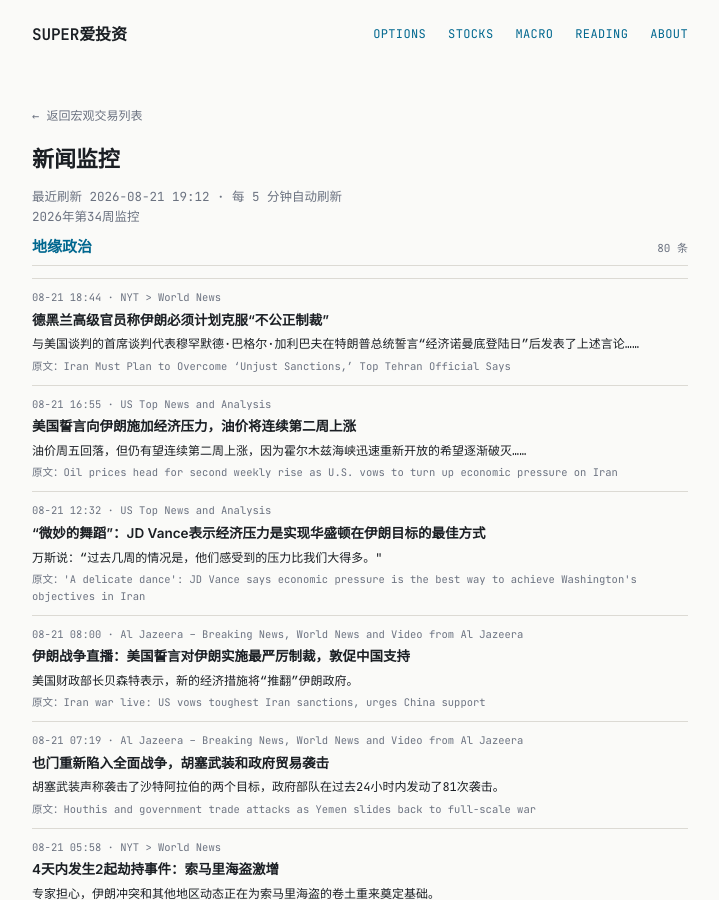
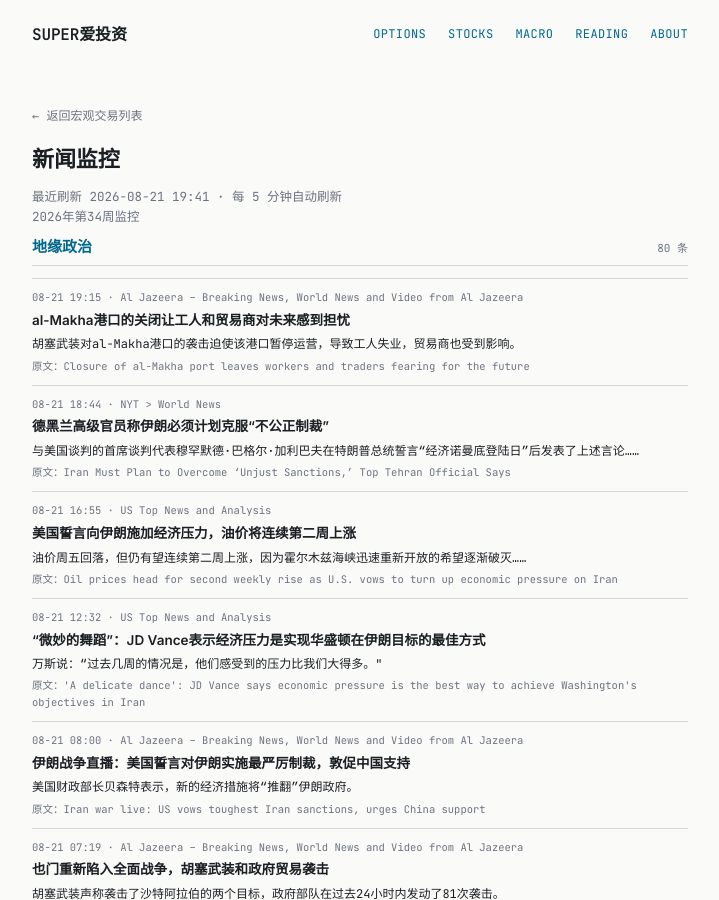
Before and after one commit to tang3super/tang3super.github.io, a Jekyll site: the page built from macro-trade/news-digest.md, in a window 1280 px wide and 900 px high. Shown: the whole window, without its empty margins (280-999 px from the left). Built offline with Jekyll 4.4.1, drawn with Linux system fonts in a browser that asks for light colours; some of the changed text lies outside the part shown.

Commit message:
sync news-digest article

```diff
--- a/macro-trade/news-digest.md
+++ b/macro-trade/news-digest.md
@@ -5,11 +5,18 @@ title: 新闻监控
 date: '2026-08-21'
 summary: 2026年第34周监控
 week_label: 2026年第34周监控
-last_updated: 2026-08-21 19:12
+last_updated: 2026-08-21 19:41
 refresh_note: 每 5 分钟自动刷新
 topics:
 - name: 地缘政治
   items:
+  - title: Closure of al-Makha port leaves workers and traders fearing for the future
+    summary: Houthi attacks on al-Makha port forced it to suspend operations, leaving workers without jobs and traders concerned.
+    link: https://www.aljazeera.com/economy/2026/8/21/houthi-attacks-on-mokha-port-forced-it-to-suspend-operations-leaving-workers-jobless?traffic_source=rss
+    source: Al Jazeera – Breaking News, World News and Video from Al Jazeera
+    time: 08-21 19:15
+    title_zh: al-Makha港口的关闭让工人和贸易商对未来感到担忧
+    summary_zh: 胡塞武装对al-Makha港口的袭击迫使该港口暂停运营，导致工人失业，贸易商也受到影响。
   - title: Iran Must Plan to Overcome ‘Unjust Sanctions,’ Top Tehran Official Says
     summary: Mohammad Bagher Ghalibaf, lead negotiator in talks with the United States, made the comments after President Trump vowed an “economic D-Day”…
     link: https://www.nytimes.com/2026/08/21/world/middleeast/iran-sanctions-united-states-ghalibaf.html
```
Also changed, not shown: other parts of macro-trade/news-digest.md (+0 -6 lines).
